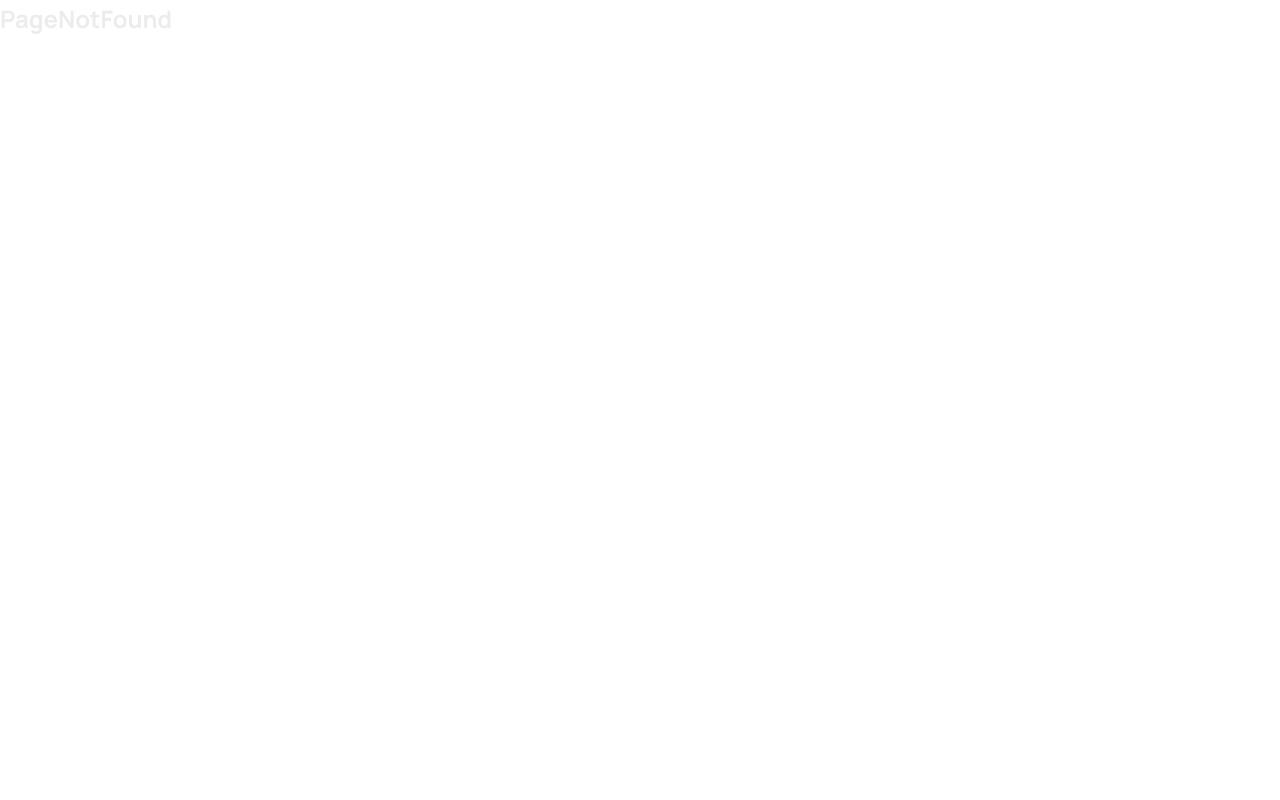
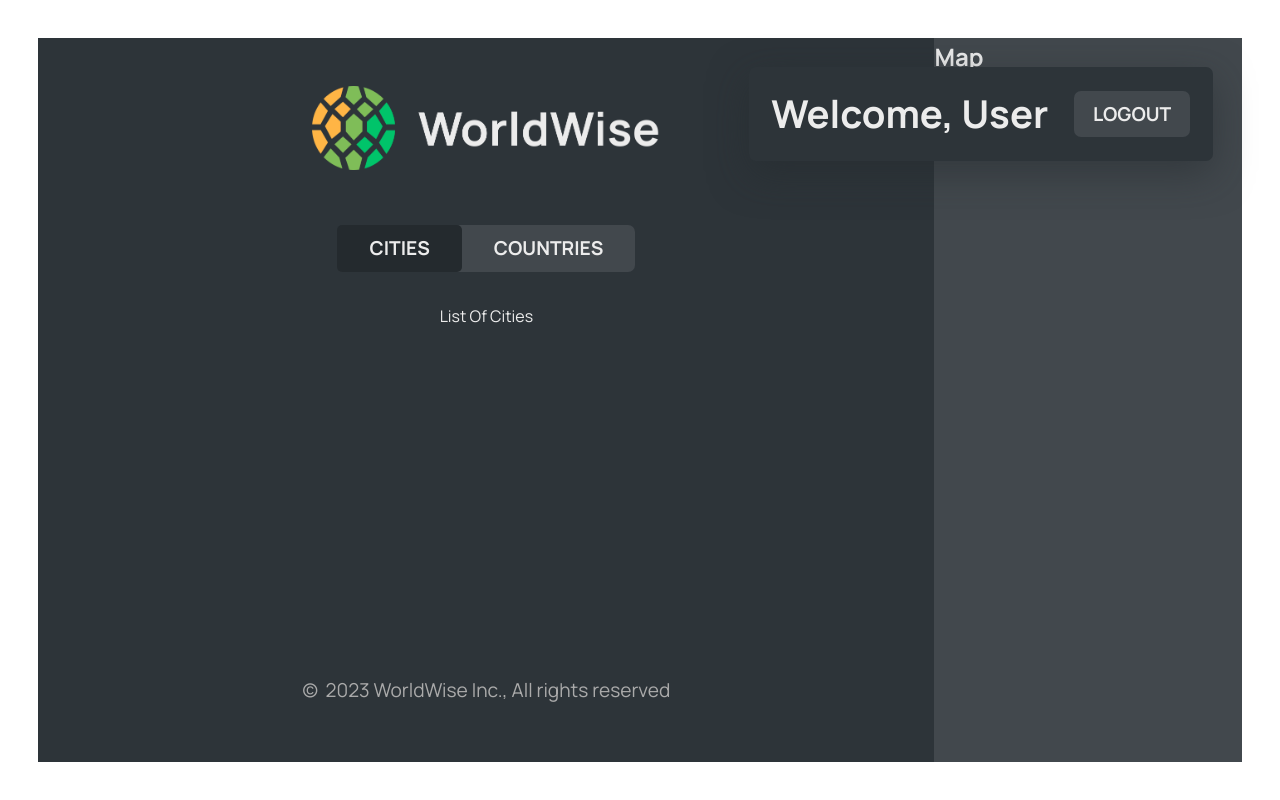
Before and after one commit to MAbdurahman/vite-worldwise, a React (Vite) app: page /app/cities in a window 1280 px wide. Built offline with nearby package versions, Linux system fonts and the light colour scheme.

Commit message:
Add nested routes cities and countries

```diff
--- a/src/app/App.jsx
+++ b/src/app/App.jsx
@@ -14,11 +14,16 @@
         <BrowserRouter>
             <Routes>
                 <Route>
-                    <Route path="/" element={<Home />} />
+                    <Route index element={<Home />} />
                     <Route path="product" element={<Product />} />
                     <Route path="pricing" element={<Pricing />} />
                     <Route path="login" element={<Login />} />
-                    <Route path="app" element={<AppLayout />} />
+                    <Route path="app" element={<AppLayout />} >
+                        <Route index element={<Navigate replace to="cities" />} />
+                        <Route path="cities" element={<p>List Of Cities</p>} />
+                        <Route path="countries" element={<p>List Of Countries</p>} />
+                        <Route path="form" element={<p>Form</p>} />
+                    </Route>
                     <Route path="*" element={<PageNotFound />} />
                 </Route>
             </Routes>
--- a/src/components/app_nav/AppNav.jsx
+++ b/src/components/app_nav/AppNav.jsx
@@ -1,12 +1,19 @@
 import React from 'react';
-
+import { NavLink } from "react-router-dom";
 import styles from './AppNav.module.css';
 
 export default function AppNav() {
 
     return (
         <nav className={styles.nav}>
-            <h2>AppNav</h2>
+            <ul>
+                <li>
+                    <NavLink to="cities">Cities</NavLink>
+                </li>
+                <li>
+                    <NavLink to="countries">Countries</NavLink>
+                </li>
+            </ul>
         </nav>
 
     );
--- a/src/components/sidebar/Sidebar.jsx
+++ b/src/components/sidebar/Sidebar.jsx
@@ -10,7 +10,7 @@
     return (<div className={styles.sidebar}>
             <Logo/>
             <AppNav/>
+            <Outlet/>
             <Footer />
-            <Outlet/>
         </div>);
 };
```
